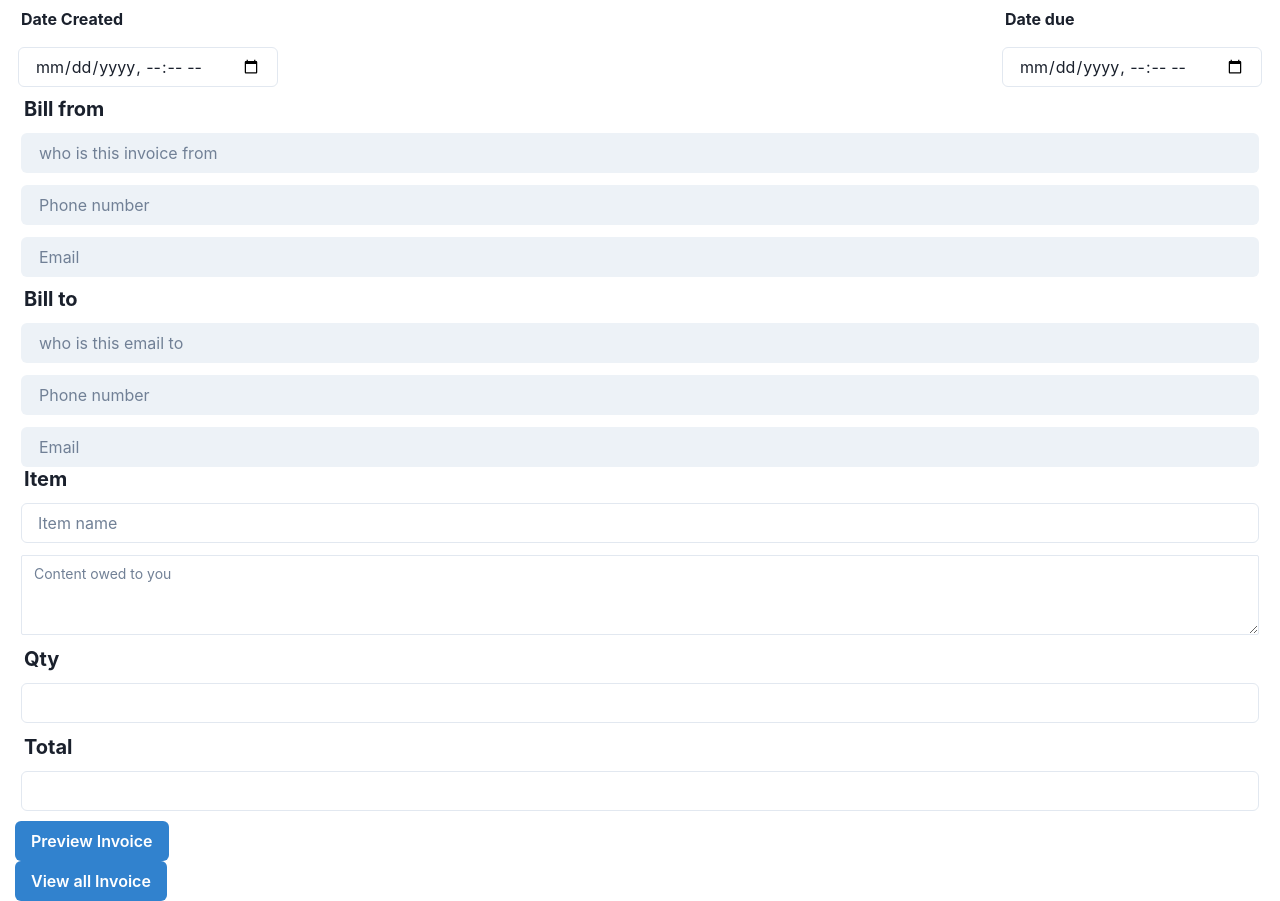
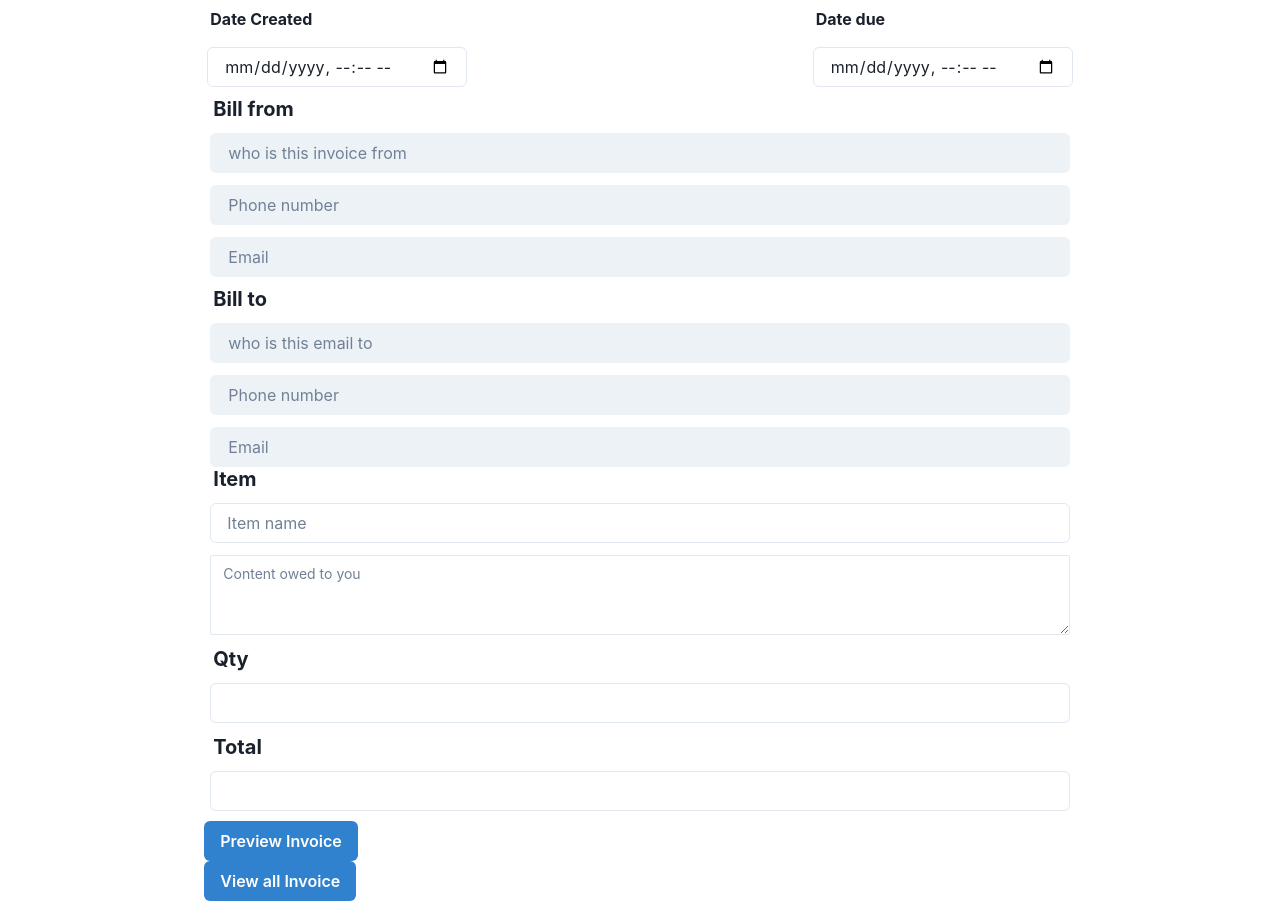
Before and after one commit to kodervine/ceendit-react, a React (Vite) app: page / in a window 1280 px wide. Built offline with nearby package versions, Linux system fonts and the light colour scheme.

Commit message:
Adjusted the width and margin for the InvoiceApp on all screen sizes

```diff
--- a/src/pages/InvoiceApp.jsx
+++ b/src/pages/InvoiceApp.jsx
@@ -18,7 +18,12 @@ const InvoiceApp = () => {
   console.log(allInvoiceData);
   console.log(invoiceFormData);
   return (
-    <FormControl onSubmit={handleInvoiceSubmit}>
+    <FormControl
+      onSubmit={handleInvoiceSubmit}
+      width={{ base: "100%", md: "90%", lg: "70%" }}
+      maxW="960px"
+      margin="auto"
+    >
       {/* Input -  Sending and receiving dateInput rendering with data gotten from useContext - invoiceFormData variable. Plus passing the data via to the dateInput component */}
       <Flex>
         <DateInput
```
